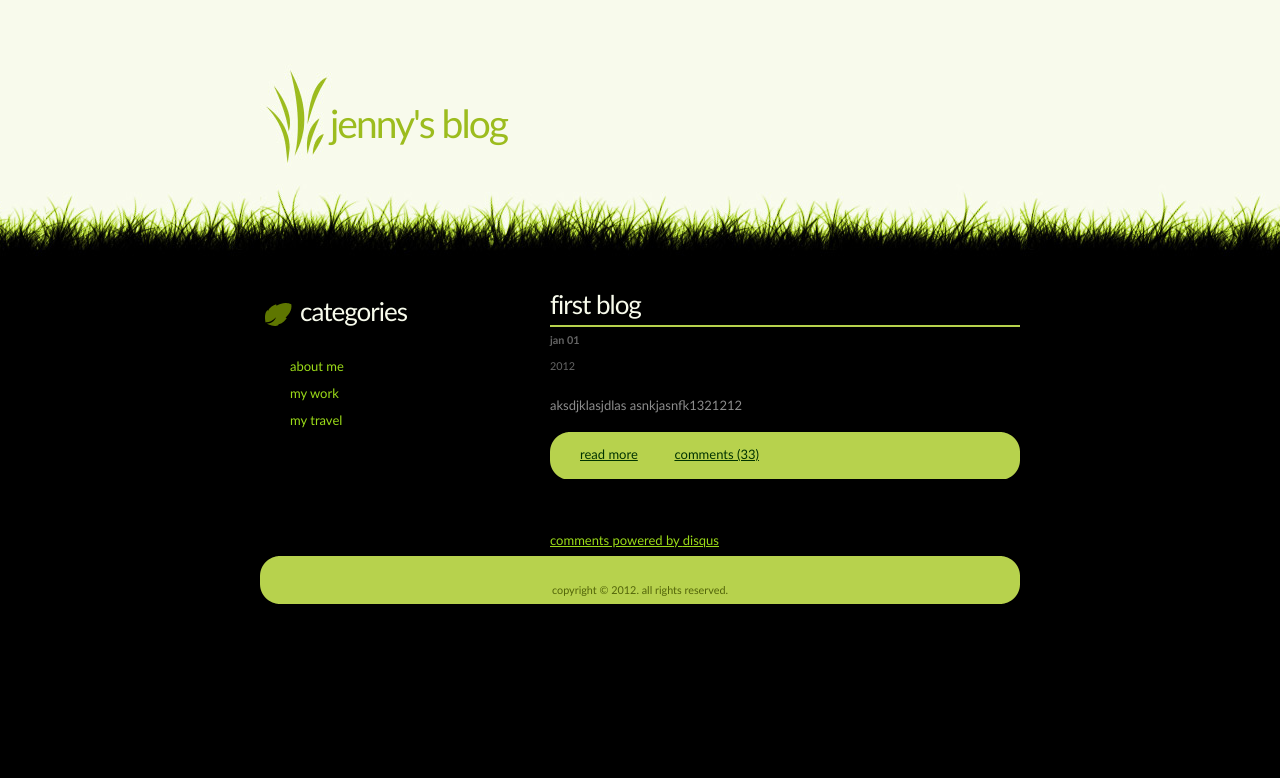
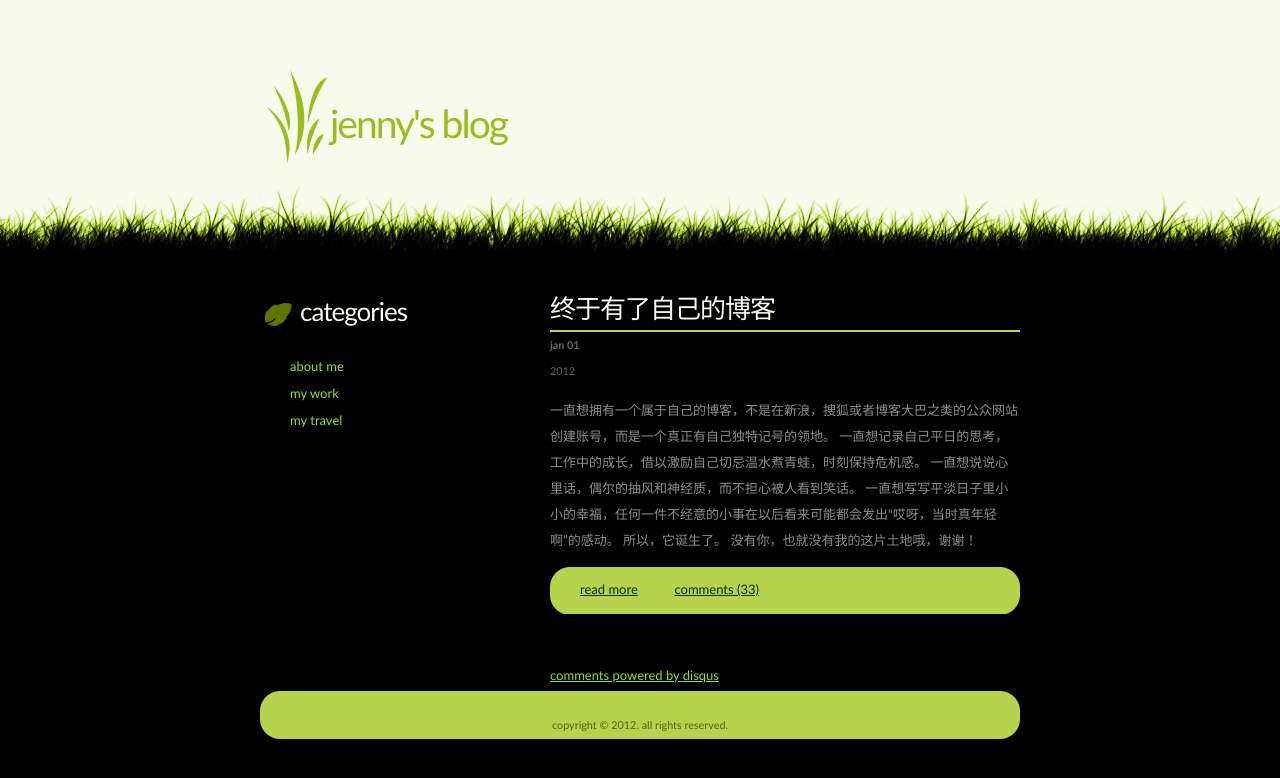
Before and after one commit to jennybrave/jennybrave.github.com, a Jekyll site: the page built from _posts/2012-01-01-first-blog.md, in a window 1280 px wide. Shown: the top 778 px of the page. Built offline with Jekyll 4.4.1, drawn with Linux system fonts in a browser that asks for light colours; Markdown is read by kramdown in place of the engine named in the settings; comment, search, counter and statistics services are not loaded.

Commit message:
first blog

```diff
--- a/_posts/2012-01-01-first-blog.md
+++ b/_posts/2012-01-01-first-blog.md
@@ -1,6 +1,10 @@
 ---
 layout: post
-title: first blog
+title: 终于有了自己的博客
 ---
-aksdjklasjdlas
-asnkjasnfk1321212
+一直想拥有一个属于自己的博客，不是在新浪，搜狐或者博客大巴之类的公众网站创建账号，而是一个真正有自己独特记号的领地。
+一直想记录自己平日的思考，工作中的成长，借以激励自己切忌温水煮青蛙，时刻保持危机感。
+一直想说说心里话，偶尔的抽风和神经质，而不担心被人看到笑话。
+一直想写写平淡日子里小小的幸福，任何一件不经意的小事在以后看来可能都会发出“哎呀，当时真年轻啊”的感动。
+所以，它诞生了。
+没有你，也就没有我的这片土地哦，谢谢！
```
